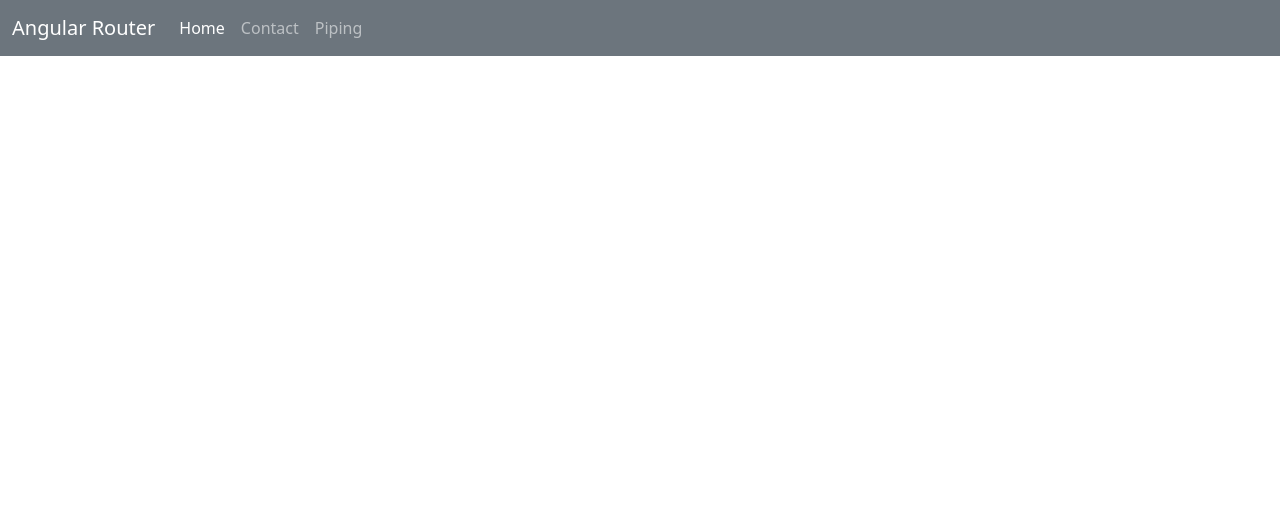
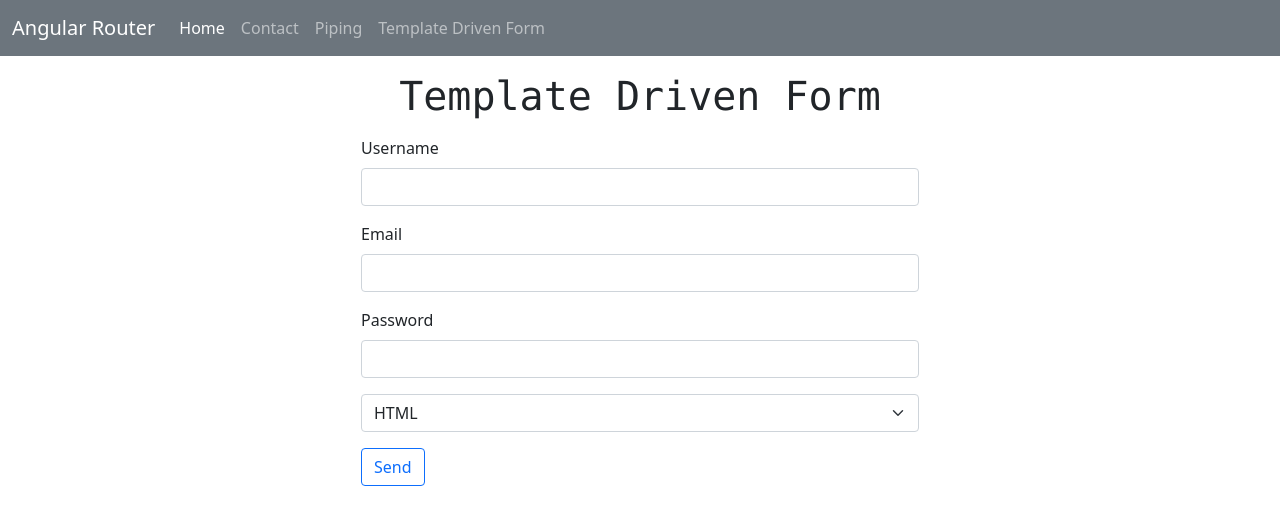
Before and after one commit to amm834/angular-waifer-kolar, an Angular app in the folder 02_ng_router/: page /template-driven-form in a window 1280 px wide. Before the commit this address led to /. Shown: the top 524 px of the page. Built offline with nearby package versions, Linux system fonts and the light colour scheme.

Commit message:
Template driven form

```diff
--- a/02_ng_router/src/app/app-routing.module.ts
+++ b/02_ng_router/src/app/app-routing.module.ts
@@ -3,6 +3,7 @@ import {RouterModule, Routes} from '@angular/router';
 import {ContactComponent} from "./contact/contact.component";
 import {HomeComponent} from "./home/home.component";
 import {PipingComponent} from "./piping/piping.component";
+import {TemplateDrivenFormComponent} from "./template-driven-form/template-driven-form.component";
 
 const routes: Routes = [
   {
@@ -16,6 +17,10 @@ const routes: Routes = [
   {
     path: 'piping',
     component: PipingComponent
+  },
+  {
+    path: 'template-driven-form',
+    component: TemplateDrivenFormComponent
   }
 ];
 
--- a/02_ng_router/src/app/nav/nav.component.html
+++ b/02_ng_router/src/app/nav/nav.component.html
@@ -16,6 +16,9 @@
         <li class="nav-item">
           <a class="nav-link" routerLink="/piping">Piping</a>
         </li>
+        <li class="nav-item">
+          <a class="nav-link" routerLink="/template-driven-form">Template Driven Form</a>
+        </li>
       </ul>
     </div>
   </div>
--- a/02_ng_router/src/app/pipes/sort/sort.pipe.ts
+++ b/02_ng_router/src/app/pipes/sort/sort.pipe.ts
@@ -8,7 +8,7 @@ type accapableTypes = string | number | string[] | number[] | undefined;
 export class SortPipe implements PipeTransform {
 
   transform(value: any, type: accapableTypes): accapableTypes {
-    if (type === 'asce')
+    if (type === 'asc')
       return value.sort();
     else if (type === 'desc')
       return value.sort().reverse();
--- a/02_ng_router/src/app/piping/piping.component.html
+++ b/02_ng_router/src/app/piping/piping.component.html
@@ -7,4 +7,4 @@
 <p> {{now | date : 'fullDate'}}</p>
 <p>{{ numbers | add}}</p>
 <p> {{numbers | sort : 'desc' }}</p>
-<p> {{numbers | sort : 'asce' }}</p>
+<p> {{numbers | sort : 'asc' }}</p>
--- /dev/null
+++ b/02_ng_router/src/app/template-driven-form/template-driven-form.component.html
@@ -0,0 +1,29 @@
+<div class="col-md-6 offset-md-3">
+  <h3 class="display-6 text-center font-monospace">Template Driven Form</h3>
+  <form action=""
+        #registerForm="ngForm"
+        (ngSubmit)="sendData(registerForm.value)"
+  >
+    <div class="mt-3">
+      <label class="form-label" for="username">Username</label>
+      <input type="text" class="form-control" id="username" name="username" ngModel>
+    </div>
+    <div class="mt-3">
+      <label class="form-label" for="email">Email</label>
+      <input type="text" class="form-control" id="email" name="email" ngModel>
+    </div>
+    <div class="mt-3">
+      <label class="form-label" for="password">Password</label>
+      <input type="text" class="form-control" id="password" name="password" ngModel>
+    </div>
+    <div class="mt-3">
+      <select name="language" class="form-select">
+        <option *ngFor="let language of languages" value="{{language}}">{{language}}</option>
+      </select>
+    </div>
+    <div class="mt-3">
+      <button class="btn btn-outline-primary">Send</button>
+    </div>
+  </form>
+
+</div>
--- /dev/null
+++ b/02_ng_router/src/app/template-driven-form/template-driven-form.component.ts
@@ -0,0 +1,23 @@
+import {Component, OnInit} from '@angular/core';
+
+@Component({
+  selector: 'app-template-driven-form',
+  templateUrl: './template-driven-form.component.html',
+  styleUrls: ['./template-driven-form.component.css']
+})
+export class TemplateDrivenFormComponent implements OnInit {
+
+  languages: string[] = ['HTML', 'CSS', 'JS', 'PHP', 'Deno', 'Node', 'Vue']
+
+  constructor() {
+  }
+
+  ngOnInit(): void {
+  }
+
+  sendData(formData: string[]) {
+    console.log(formData)
+  }
+
+
+}
```
Also changed, not shown: 02_ng_router/src/app/app.module.ts (+6 -3 lines), 02_ng_router/src/app/template-driven-form/template-driven-form.component.css (added), 1 other file (tests, documents, lock files or other folders).
